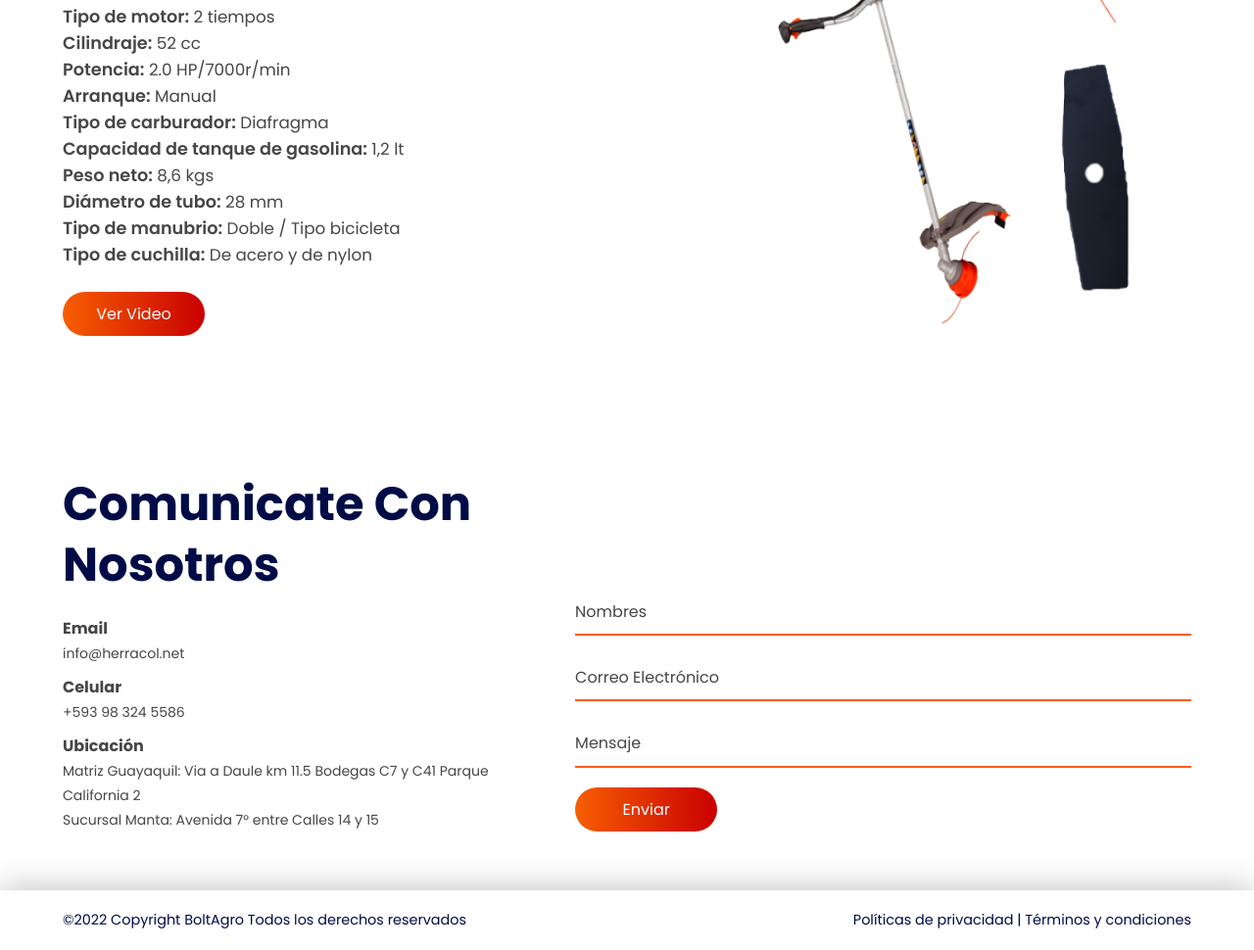
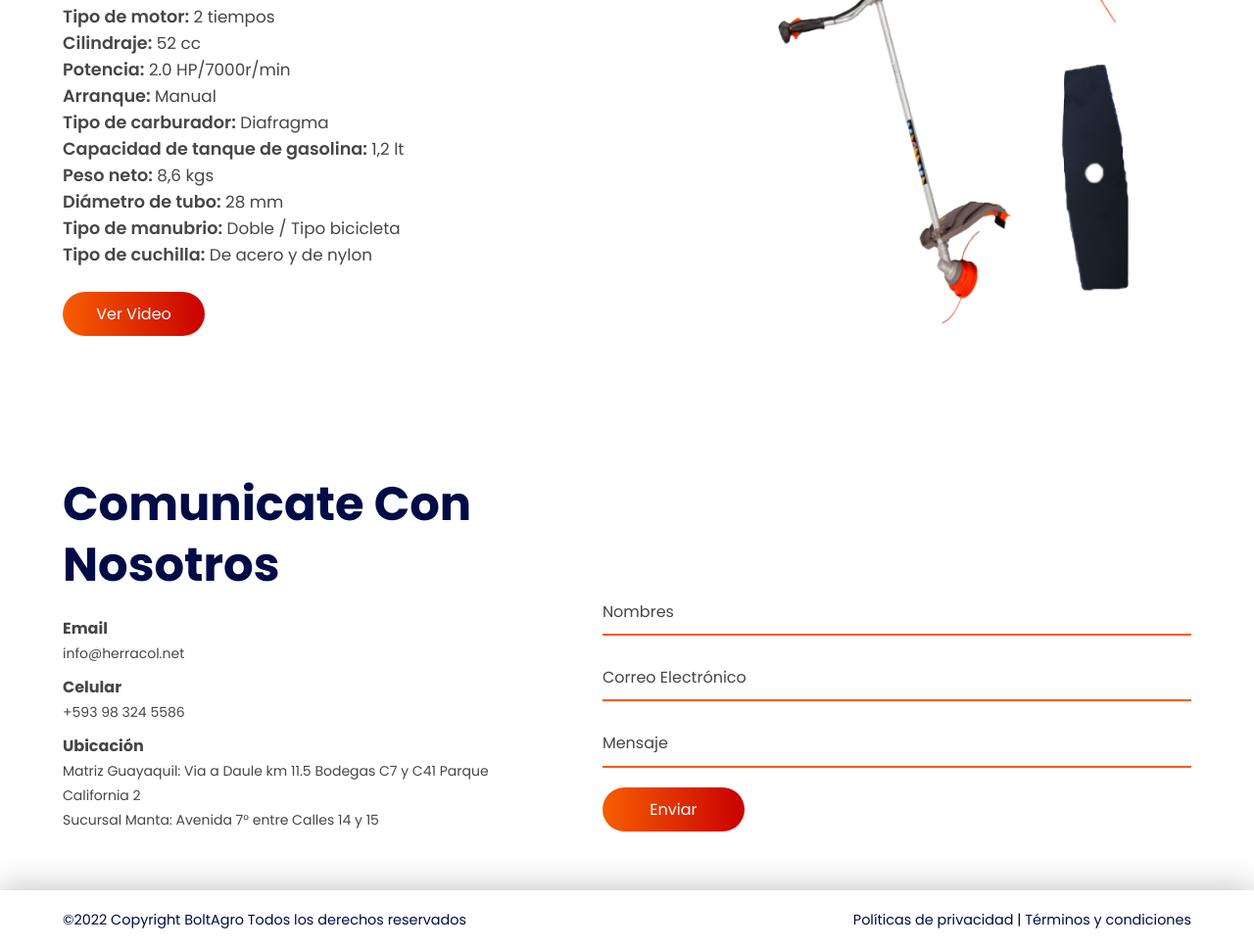
Before and after one commit to DerianPaez/boltagro.com, a website: page public/index.html in a window 1280 px wide. Shown: the part 3530-4500 px from the top of the page at 98% size. Drawn offline with Linux system fonts and the light colour scheme.

Commit message:
Edit contact section gap

```diff
--- a/public/static/css/responsive.css
+++ b/public/static/css/responsive.css
@@ -169,6 +169,11 @@
     font-size: 1.05em;
   }
 
+  /* Products =========== */
+  .contact-container {
+    gap: 70px;
+  }
+
   /* Footer =========== */
   .footer-container {
     grid-template-columns: max-content max-content;
```
